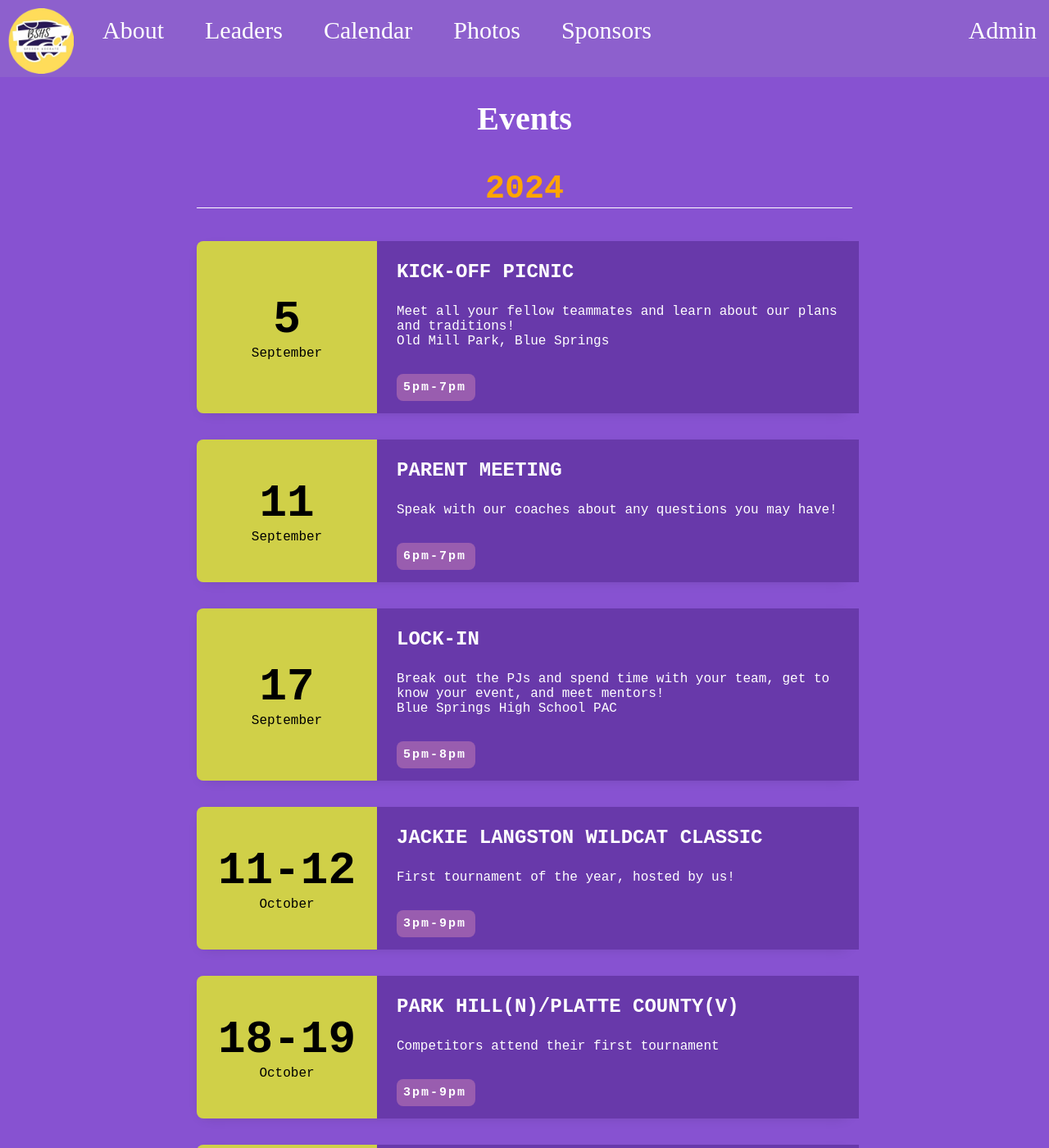
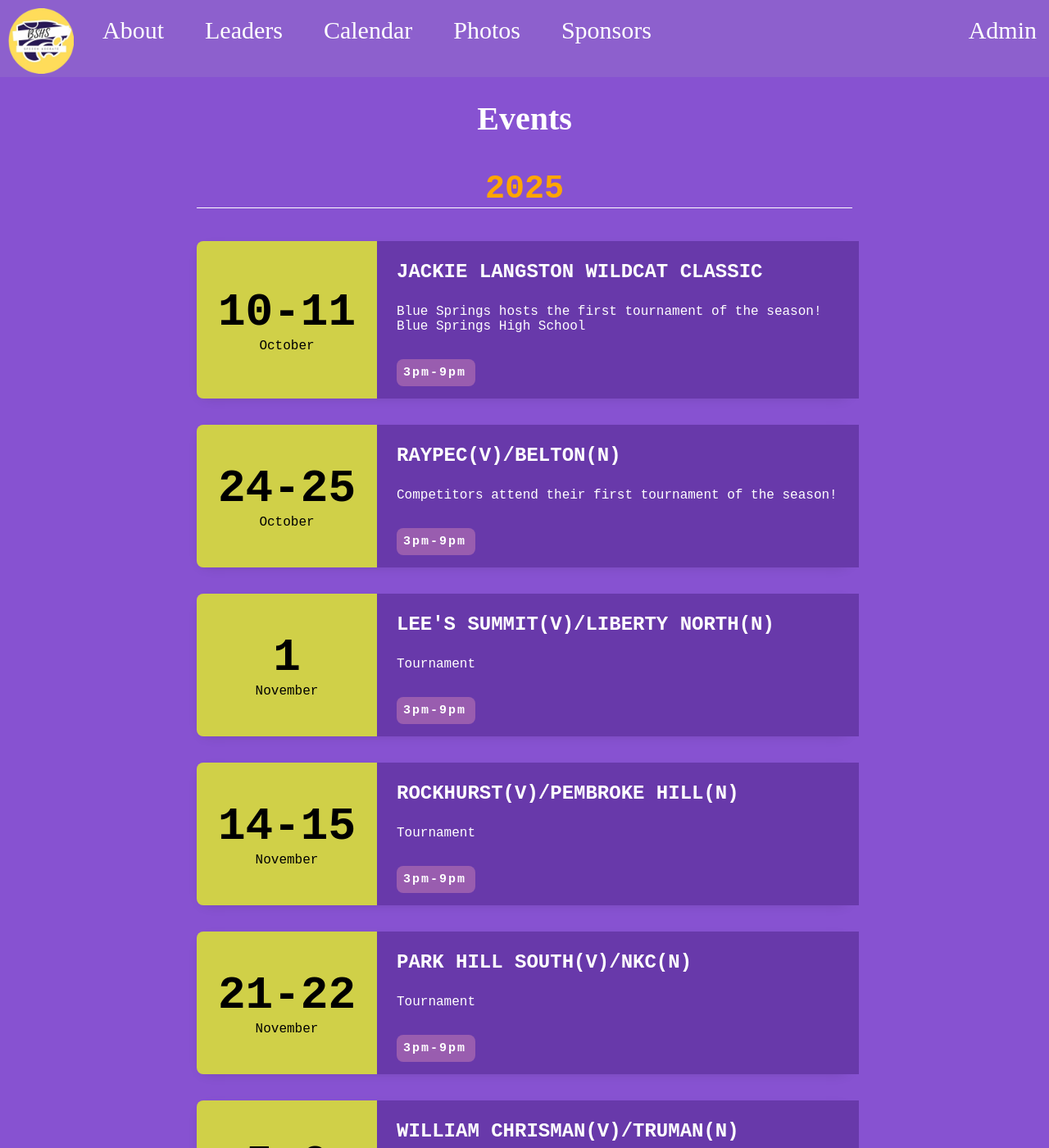
Before and after one commit to DeidraPierre/BSHSspeech, a Jekyll site: the page calendar.html, which Jekyll copies as it is, in a window 1280 px wide and 1400 px high. Shown: the whole window at 82% size. Built offline with Jekyll 4.4.1, drawn with Linux system fonts in a browser that asks for light colours; some web fonts are replaced; some of the changed text lies outside the part shown.

Commit message:
updated calendar of events

```diff
--- a/calendar.html
+++ b/calendar.html
@@ -24,63 +24,63 @@
     <body>
         <h1 style="color:white; text-align:center; font-size:40px">Events</h1>
         <div class="event-container">
-            <h3 class="year">2024</h3>
+            <h3 class="year">2025</h3>
             <div class="event">
                 <div class="event-left">
                     <div class="event-date">
-                        <div class="date">5</div>
-                        <div class="month">September</div>
+                        <div class="date">10-11</div>
+                        <div class="month">October</div>
                     </div>
                 </div>
 
                 <div class="event-right">
-                    <h3 class="event-title">Kick-Off Picnic</h3>
-                    <p class="event-description">Meet all your fellow teammates and learn about our plans and traditions!<br>Old Mill Park, Blue Springs</p>
-                    <p class="event-time">5pm-7pm</p>
+                    <h3 class="event-title">Jackie Langston Wildcat Classic</h3>
+                    <p class="event-description">Blue Springs hosts the first tournament of the season!<br>Blue Springs High School</p>
+                    <p class="event-time">3pm-9pm</p>
                 </div>
             </div>
             <div class="event">
                 <div class="event-left">
                     <div class="event-date">
-                        <div class="date">11</div>
-                        <div class="month">September</div>
+                        <div class="date">24-25</div>
+                        <div class="month">October</div>
 
                     </div>
                 </div>
 
                 <div class="event-right">
-                    <h3 class="event-title">Parent Meeting</h3>
-                    <p class="event-description">Speak with our coaches about any questions you may have!</p>
-                    <p class="event-time">6pm-7pm</p>
+                    <h3 class="event-title">Raypec(V)/Belton(N)</h3>
+                    <p class="event-description">Competitors attend their first tournament of the season!</p>
+                    <p class="event-time">3pm-9pm</p>
                 </div>
              </div>
 
             <div class="event">
                 <div class="event-left">
                     <div class="event-date">
-                        <div class="date">17</div>
-                        <div class="month">September</div>
+                        <div class="date">1</div>
+                        <div class="month">November</div>
                     </div>
                 </div>
 
                 <div class="event-right">
-                    <h3 class="event-title">Lock-In</h3>
-                    <p class="event-description">Break out the PJs and spend time with your team, get to know your event, and meet mentors!<br> Blue Springs High School PAC</p>
-                    <p class="event-time">5pm-8pm</p>
+                    <h3 class="event-title">Lee's Summit(V)/Liberty North(N)</h3>
+                    <p class="event-description">Tournament</p>
+                    <p class="event-time">3pm-9pm</p>
                 </div>
             </div>
             <div class="event">
                 <div class="event-left">
                     <div class="event-date">
-                        <div class="date">11-12</div>
-                        <div class="month">October</div>
+                        <div class="date">14-15</div>
+                        <div class="month">November</div>
 
                     </div>
                 </div>
 
                 <div class="event-right">
-                    <h3 class="event-title">Jackie Langston Wildcat Classic</h3>
-                    <p class="event-description">First tournament of the year, hosted by us!</p>
+                    <h3 class="event-title">Rockhurst(V)/Pembroke Hill(N)</h3>
+                    <p class="event-description">Tournament</p>
                     <p class="event-time">3pm-9pm</p>
                 </div>
              </div>
@@ -88,15 +88,15 @@
              <div class="event">
                 <div class="event-left">
                     <div class="event-date">
-                        <div class="date">18-19</div>
-                        <div class="month">October</div>
+                        <div class="date">21-22</div>
+                        <div class="month">November</div>
 
                     </div>
                 </div>
 
                 <div class="event-right">
-                    <h3 class="event-title">Park Hill(N)/Platte County(V)</h3>
-                    <p class="event-description">Competitors attend their first tournament</p>
+                    <h3 class="event-title">Park Hill South(V)/NKC(N)</h3>
+                    <p class="event-description">Tournament</p>
                     <p class="event-time">3pm-9pm</p>
                 </div>
              </div>
@@ -104,15 +104,15 @@
              <div class="event">
                 <div class="event-left">
                     <div class="event-date">
-                        <div class="date">25-26</div>
-                        <div class="month">October</div>
+                        <div class="date">5-6</div>
+                        <div class="month">December</div>
 
                     </div>
                 </div>
 
                 <div class="event-right">
-                    <h3 class="event-title">UCM(V)</h3>
-                    <p class="event-description">Varsity competitors go to UCM campus</p>
+                    <h3 class="event-title">William Chrisman(V)/Truman(N)</h3>
+                    <p class="event-description">Tournament</p>
                     <p class="event-time">3pm-9pm</p>
                 </div>
              </div>
@@ -120,14 +120,32 @@
              <div class="event">
                 <div class="event-left">
                     <div class="event-date">
-                        <div class="date">1-2</div>
-                        <div class="month">November</div>
+                        <div class="date">12-13</div>
+                        <div class="month">December</div>
 
                     </div>
                 </div>
 
                 <div class="event-right">
-                    <h3 class="event-title">Lee's Summit West(N) Lee's Summit North(V)</h3>
+                    <h3 class="event-title">Raytown(V)/Raytown South(N)</h3>
+                    <p class="event-description">Tournament</p>
+                    <p class="event-time">3pm-9pm</p>
+                </div>
+             </div>
+
+
+            <h3 class="year">2026</h3>
+            <div class="event">
+                <div class="event-left">
+                    <div class="event-date">
+                        <div class="date">16-17</div>
+                        <div class="month">January</div>
+
+                    </div>
+                </div>
+
+                <div class="event-right">
+                    <h3 class="event-title">Liberty North(V)/Liberty(N)</h3>
                     <p class="event-description">Tournament</p>
                     <p class="event-time">3pm-9pm</p>
                 </div>
@@ -135,14 +153,14 @@
              <div class="event">
                 <div class="event-left">
                     <div class="event-date">
-                        <div class="date">8-9</div>
-                        <div class="month">November</div>
+                        <div class="date">23-24</div>
+                        <div class="month">January</div>
 
                     </div>
                 </div>
 
                 <div class="event-right">
-                    <h3 class="event-title">Park Hill South(N)/Grain Valley(V)</h3>
+                    <h3 class="event-title">Van Horn(V)/Grain Valley(N)</h3>
                     <p class="event-description">Tournament</p>
                     <p class="event-time">3pm-9pm</p>
                 </div>
@@ -150,14 +168,14 @@
              <div class="event">
                 <div class="event-left">
                     <div class="event-date">
-                        <div class="date">22-23</div>
-                        <div class="month">November</div>
+                        <div class="date">30-31</div>
+                        <div class="month">January</div>
 
                     </div>
                 </div>
 
                 <div class="event-right">
-                    <h3 class="event-title">North Kansas City(V)</h3>
+                    <h3 class="event-title">Crabtree Classic(V)/Smithville(N)</h3>
                     <p class="event-description">Tournament</p>
                     <p class="event-time">3pm-9pm</p>
                 </div>
@@ -166,84 +184,6 @@
                 <div class="event-left">
                     <div class="event-date">
                         <div class="date">6-7</div>
-                        <div class="month">December</div>
-
-                    </div>
-                </div>
-
-                <div class="event-right">
-                    <h3 class="event-title">William Chrisman(N)/Truman(V)</h3>
-                    <p class="event-description">Tournament</p>
-                    <p class="event-time">3pm-9pm</p>
-                </div>
-             </div>
-             <div class="event">
-                <div class="event-left">
-                    <div class="event-date">
-                        <div class="date">13-14</div>
-                        <div class="month">December</div>
-
-                    </div>
-                </div>
-
-                <div class="event-right">
-                    <h3 class="event-title">Raytown(N)/Raytown South(V)</h3>
-                    <p class="event-description">Tournament</p>
-                    <p class="event-time">3pm-9pm</p>
-                </div>
-             </div>
-
-
-            <h3 class="year">2025</h3>
-            <div class="event">
-                <div class="event-left">
-                    <div class="event-date">
-                        <div class="date">17-18</div>
-                        <div class="month">January</div>
-
-                    </div>
-                </div>
-
-                <div class="event-right">
-                    <h3 class="event-title">Liberty North(N)/Liberty(V)</h3>
-                    <p class="event-description">Tournament</p>
-                    <p class="event-time">3pm-9pm</p>
-                </div>
-             </div>
-             <div class="event">
-                <div class="event-left">
-                    <div class="event-date">
-                        <div class="date">31-1</div>
-                        <div class="month">Jan-Feb</div>
-
-                    </div>
-                </div>
-
-                <div class="event-right">
-                    <h3 class="event-title">Smithville(N)/Crabtree Classic(V)</h3>
-                    <p class="event-description">Tournament</p>
-                    <p class="event-time">3pm-9pm</p>
-                </div>
-             </div>
-             <div class="event">
-                <div class="event-left">
-                    <div class="event-date">
-                        <div class="date">14-15</div>
-                        <div class="month">Februrary</div>
-
-                    </div>
-                </div>
-
-                <div class="event-right">
-                    <h3 class="event-title">CONFERENCE</h3>
-                    <p class="event-description">Tournament</p>
-                    <p class="event-time">3pm-9pm</p>
-                </div>
-             </div>
-             <div class="event">
-                <div class="event-left">
-                    <div class="event-date">
-                        <div class="date">7-8</div>
                         <div class="month">March</div>
 
                     </div>
@@ -258,7 +198,7 @@
              <div class="event">
                 <div class="event-left">
                     <div class="event-date">
-                        <div class="date">14-15</div>
+                        <div class="date">XX-XX</div>
                         <div class="month">March</div>
 
                     </div>
@@ -273,51 +213,21 @@
              <div class="event">
                 <div class="event-left">
                     <div class="event-date">
-                        <div class="date">22</div>
+                        <div class="date">23-25</div>
                         <div class="month">April</div>
                     </div>
                 </div>
 
                 <div class="event-right">
-                    <h3 class="event-title">Night of Forensics</h3>
-                    <p class="event-description">Students showcase their talents for the public</p>
-                    <p class="event-time">7pm-9pm</p>
-                </div>
-             </div>
-             <div class="event">
-                <div class="event-left">
-                    <div class="event-date">
-                        <div class="date">24-26</div>
-                        <div class="month">April</div>
-
-                    </div>
-                </div>
-
-                <div class="event-right">
-                    <h3 class="event-title">STATE</h3>
-                    <p class="event-description">Students compete at state championship</p>
+                    <h3 class="event-title">State @ MSU</h3>
+                    <p class="event-description">Students compete in the state championship at Missouri State University</p>
                     <p class="event-time">3pm-9pm</p>
                 </div>
              </div>
              <div class="event">
                 <div class="event-left">
                     <div class="event-date">
-                        <div class="date">16-18</div>
-                        <div class="month">May</div>
-
-                    </div>
-                </div>
-
-                <div class="event-right">
-                    <h3 class="event-title">NIETOC</h3>
-                    <p class="event-description">Students attend the National Individual Events Tournament of Champions</p>
-                    <p class="event-time">3pm-9pm</p>
-                </div>
-             </div>
-             <div class="event">
-                <div class="event-left">
-                    <div class="event-date">
-                        <div class="date">15-21</div>
+                        <div class="date">14-19</div>
                         <div class="month">June</div>
 
                     </div>
@@ -325,7 +235,7 @@
 
                 <div class="event-right">
                     <h3 class="event-title">NSDA NATIONALS</h3>
-                    <p class="event-description">Student compete at Nationals in Des Moines, Iowa!!</p>
+                    <p class="event-description">Student compete at Nationals in Richmond, Virginia!!</p>
                     <p class="event-time">3pm-9pm</p>
                 </div>
              </div>
```
